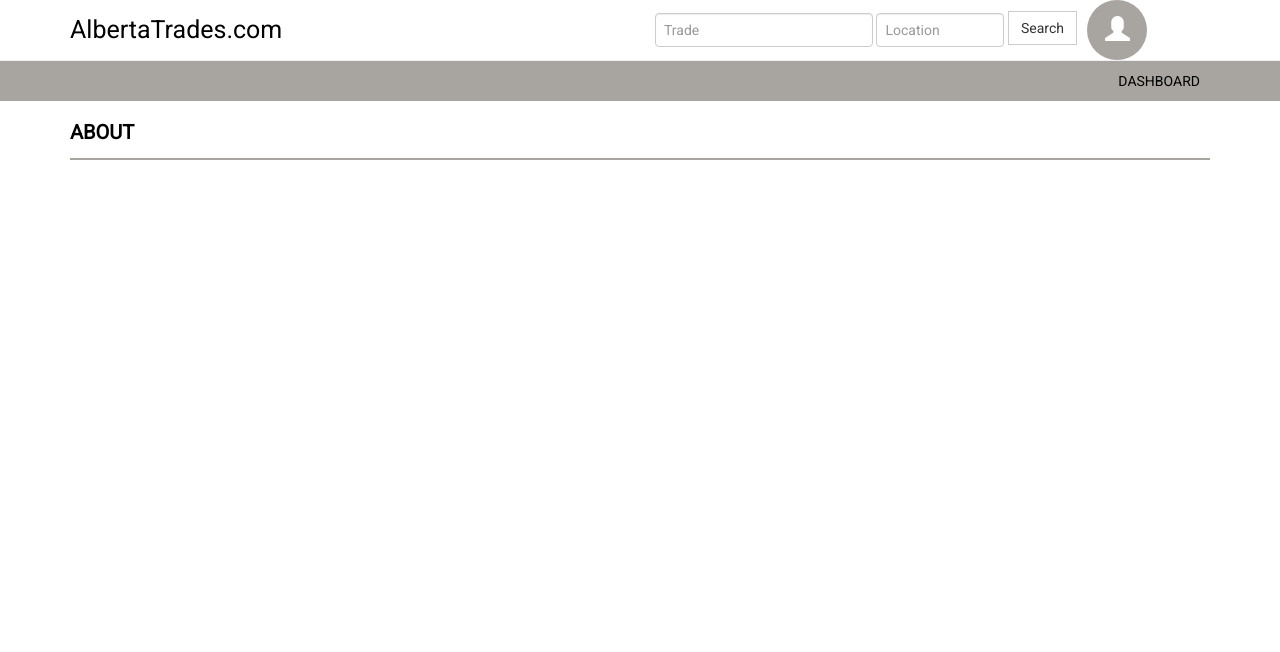
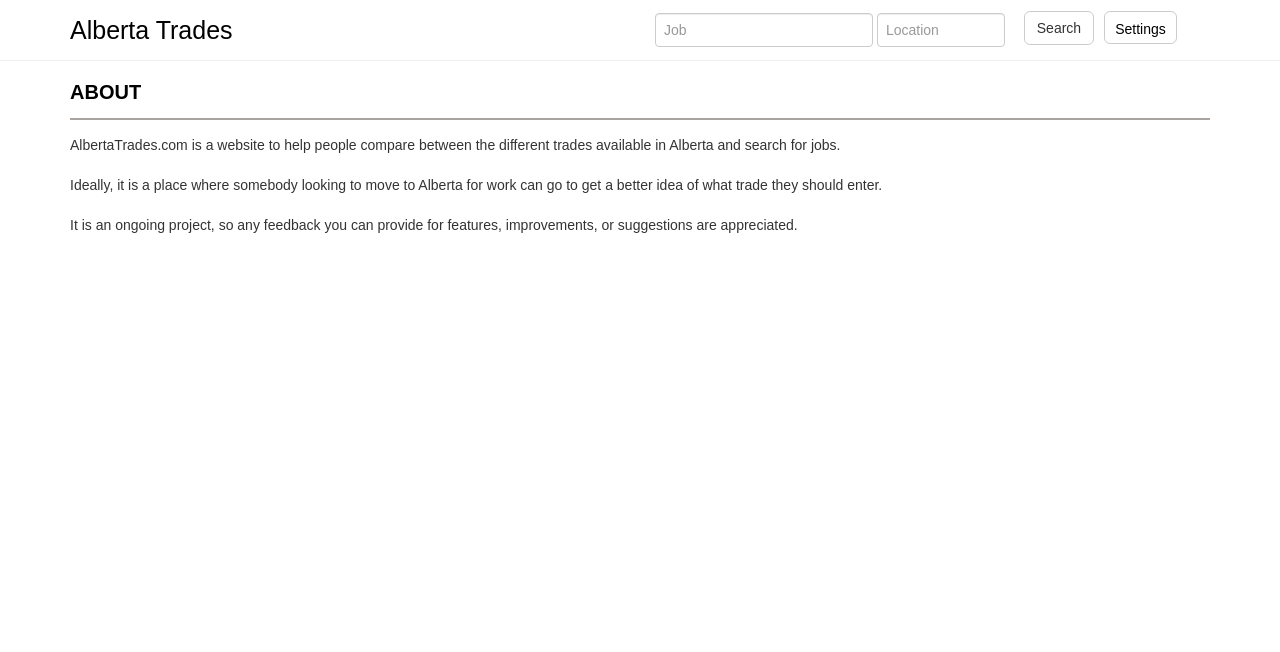
Before and after one commit to asatia07/albertatrades, a Django app: page /about/ in a window 1280 px wide. Shown: the top 652 px of the page. Run offline with Django 3.2, Linux system fonts and the light colour scheme; the visitor is signed in with stand-in values (Sample User, id 1); parts of the project's set-up code (start-up, migrations or seed data) failed here and were passed over; some libraries are stand-ins or nearby versions.

Commit message:
requested changes

```diff
--- a/CAIndeed/urls.py
+++ b/CAIndeed/urls.py
@@ -21,7 +21,7 @@ from django.conf.urls.static import static
 
 urlpatterns = [
     url(r'^accounts/', include('allauth.urls')),
-    url(r'^accounts/profile/$', TemplateView.as_view(template_name='profile.html')),
+    url(r'^accounts/profile/$', TemplateView.as_view(template_name='profile.html'), name="profile"),
     url(r'^admin/', include(admin.site.urls)),
     url(r'^about/$', TemplateView.as_view(template_name='about.html'), name="about"),
     url(r'^resources/$', TemplateView.as_view(template_name='resources.html'), name="resources"),
--- a/indeed/static/indeed/css/style.css
+++ b/indeed/static/indeed/css/style.css
@@ -5,10 +5,12 @@
 @import url(http://fonts.googleapis.com/css?family=Roboto); /* FREE GOOGLE FONT */
 
 body {
-    font-family: 'Roboto', sans-serif;
+    font-family: 'proxima-nova', sans-serif !important;
     line-height: 30px;
 }
-
+h1, h2, h3, h4, h5, h6, .h1, .h2, .h3, .h4, .h5, .h6 {
+    font-family: 'proxima-nova', sans-serif;
+}
 .set-radius-zero {
     border-radius: 0px;
     -moz-border-radius: 0px;
@@ -84,16 +86,14 @@ header {
 
 /* USER SETTINGS DIV */
 .user-settings-wrapper .nav > li > a {
+    border-radius: 50%;
+    color: #000;
+    display: block;
+    height: 33px;
+    margin-top: 11px;
+    padding: 7px 10px 0;
     position: relative;
-    display: block;
-    padding: 15px 18px;
-    border-radius: 50%;
-    -webkit-border-radius: 50%;
-    -moz-border-radius: 50%;
-    height: 60px;
-    width: 60px;
-    background-color: #A8A4A0;
-    color: #fff;
+    width: auto;
 }
 
 .user-settings-wrapper {
@@ -107,13 +107,13 @@ header {
     }
 
     .user-settings-wrapper .dropdown-settings {
-        width: 200px;
+        width: 205px;
         padding: 10px;
     }
 
     .user-settings-wrapper .nav > li > a:hover,.user-settings-wrapper .nav > li > a:focus {
         text-decoration: none;
-        background-color: #625E5A!important;
+        background-color: #E6E6E6!important;
     }
 
     .user-settings-wrapper img {
@@ -124,16 +124,16 @@ header {
 
     .user-settings-wrapper .dropdown-menu {
         margin: 0px;
+        /*border-radius: 0px!important;
+        -moz-border-radius: 0px!important;
+        -webkit-border-radius: 0px!important;*/
+    }
+
+    /*.user-settings-wrapper .btn {
         border-radius: 0px!important;
         -moz-border-radius: 0px!important;
         -webkit-border-radius: 0px!important;
-    }
-
-    .user-settings-wrapper .btn {
-        border-radius: 0px!important;
-        -moz-border-radius: 0px!important;
-        -webkit-border-radius: 0px!important;
-    }
+    }*/
 
     .user-settings-wrapper .media-heading {
         padding-top: 10px;
@@ -319,3 +319,8 @@ table.dataTable tbody th, table.dataTable tbody td{
     padding: 2px 10px !important;
 }
 .footer{clear: both; margin: 0px auto; text-align: center;}
+.login{line-height: 54px; font-weight:bold;}
+.search-form{float: left; line-height: 54px;}
+.search-btn{margin-left: 15px;}
+.logo{line-height: 60px; color: rgb(0, 0, 0); font-size: 25px;}
+.btn-round-border{border-radius: 6px !important; -moz-border-radius: 6px!important; -webkit-border-radius: 6px!important;}
--- a/indeed/templates/indeed/home.html
+++ b/indeed/templates/indeed/home.html
@@ -11,13 +11,13 @@
         <table class="table table-striped table-bordered table-hover display" id="trades" cellspacing="0" width="100%">
             <thead>
               <tr>
-                <th>Trade title</th>
+                <th>Trade</th>
                 <th>No of jobs</th>
               </tr>
             </thead>
             <tfoot>
               <tr>
-                <th>Trade title</th>
+                <th>Trade</th>
                 <th>No of jobs</th>
               </tr>
             </tfoot>
--- a/indeed/templates/indeed/search.html
+++ b/indeed/templates/indeed/search.html
@@ -14,7 +14,7 @@
               <tr>
                 <th>Title</th>
                 <th>Location</th>
-                <th>Company</th1>
+                <th>Company</th>
                 <th>Age</th>
               </tr>
             </thead>
@@ -22,7 +22,7 @@
               <tr>
                 <th>Title</th>
                 <th>Location</th>
-                <th>Company</th1>
+                <th>Company</th>
                 <th>Age</th>
               </tr>
             </tfoot>
--- a/templates/about.html
+++ b/templates/about.html
@@ -14,6 +14,9 @@
 
     <div class="row">
       <div class="col-xs-12 col-sm-12 col-md-12">
+        <p>AlbertaTrades.com is a website to help people compare between the different trades available in Alberta and search for jobs.</p>
+		<p>Ideally, it is a place where somebody looking to move to Alberta for work can go to get a better idea of what trade they should enter.</p>
+        <p>It is an ongoing project, so any feedback you can provide for features, improvements, or suggestions are appreciated.</p>
       </div>
     </div>
   </div>
--- a/templates/account/email.html
+++ b/templates/account/email.html
@@ -50,7 +50,7 @@
         <form method="post" action="{% url 'account_email' %}" class="add_email">
           {% csrf_token %}
           {{ form.as_p}}
-          <button name="action_add" type="submit">{% trans "Add E-mail" %}</button>
+          <button name="btn-round-border btn btn-info action_add" type="submit">{% trans "Add E-mail" %}</button>
         </form>
       </div>
     </div>
--- a/templates/account/email_confirm.html
+++ b/templates/account/email_confirm.html
@@ -19,7 +19,7 @@
           <p>{% blocktrans with confirmation.email_address.email as email %}Please confirm that <a href="mailto:{{ email }}">{{ email }}</a> is an e-mail address for user {{ user_display }}.{% endblocktrans %}</p>
           <form method="post" action="{% url 'account_confirm_email' confirmation.key %}">
             {% csrf_token %}
-            <button type="submit">{% trans 'Confirm' %}</button>
+            <button class="btn-round-border btn btn-info" type="submit">{% trans 'Confirm' %}</button>
           </form>
         {% else %}
           {% url 'account_email' as email_url %}
--- a/templates/account/login.html
+++ b/templates/account/login.html
@@ -17,7 +17,7 @@
       <div class="col-md-6">
         {% get_providers as socialaccount_providers %}
         {% for provider in socialaccount_providers %}
-          <a title="{{provider.name}}" class="btn btn-social btn-{{provider.name|lower}} {{provider.id}}" href="{% provider_login_url provider.id process=process scope=scope auth_params=auth_params %}"><i class="fa fa-{{provider.name|lower}}"></i>&nbsp;{{provider.name|capfirst}} Account</a>
+          <a title="{{provider.name}}" class="btn-round-border btn btn-social btn-{{provider.name|lower}} {{provider.id}}" href="{% provider_login_url provider.id process=process scope=scope auth_params=auth_params %}"><i class="fa fa-{{provider.name|lower}}"></i>&nbsp;{{provider.name|capfirst}} Account</a>
         {% endfor %}
         <hr />
         <h4> Or Login with <strong>AlbertaTrades Account  :</strong></h4>
@@ -43,8 +43,8 @@
           {% if redirect_field_value %}
             <input type="hidden" name="{{ redirect_field_name }}" value="{{ redirect_field_value }}" />
           {% endif %}
-          <a class="btn btn-info" href="{% url 'account_reset_password' %}"><span class="glyphicon glyphicon-lock"></span>{% trans "Forgot Password?" %}</a>
-          <button class="btn btn-info" type="submit"><span class="glyphicon glyphicon-user"></span> &nbsp;{% trans "Sign In" %}</button>
+          <a class="btn-round-border btn btn-info" href="{% url 'account_reset_password' %}"><span class="glyphicon glyphicon-lock"></span>{% trans "Forgot Password?" %}</a>
+          <button class="btn-round-border btn btn-info" type="submit"><span class="glyphicon glyphicon-user"></span> &nbsp;{% trans "Sign In" %}</button>
         </form>
       </div>
       <div class="col-md-6">
--- a/templates/account/logout.html
+++ b/templates/account/logout.html
@@ -20,7 +20,7 @@
           {% if redirect_field_value %}
             <input type="hidden" name="{{ redirect_field_name }}" value="{{ redirect_field_value }}"/>
           {% endif %}
-          <button type="submit">{% trans 'Sign Out' %}</button>
+          <button type="submit" class="btn-round-border btn btn-info">{% trans 'Sign Out' %}</button>
         </form>
       </div>
     </div>
--- a/templates/account/password_change.html
+++ b/templates/account/password_change.html
@@ -28,7 +28,7 @@
             <div class="alert alert-danger">{{form.errors.password2.as_text}}</div>
           {% endif %}
           <hr />
-          <button class="btn btn-info" type="submit"><span class="glyphicon glyphicon-lock"></span> &nbsp;{% trans "Change Password" %}</button>
+          <button class="btn-round-border btn btn-info" type="submit"><span class="glyphicon glyphicon-lock"></span> &nbsp;{% trans "Change Password" %}</button>
         </form>
       </div>
     </div>
--- a/templates/account/password_reset.html
+++ b/templates/account/password_reset.html
@@ -27,7 +27,7 @@
             <div class="alert alert-danger">{{form.errors.email.as_text}}</div>
           {% endif %}
           <hr />
-          <button class="btn btn-info" type="submit"><span class="glyphicon glyphicon-lock"></span> &nbsp;{% trans "Reset My Password" %}</button>
+          <button class="btn-round-border btn btn-info" type="submit"><span class="glyphicon glyphicon-lock"></span> &nbsp;{% trans "Reset My Password" %}</button>
         </form>
         <p>{% blocktrans %}Please contact us if you have any trouble resetting your password.{% endblocktrans %}</p>
       </div>
--- a/templates/account/password_reset_from_key.html
+++ b/templates/account/password_reset_from_key.html
@@ -31,7 +31,7 @@
                 <div class="alert alert-danger">{{form.errors.password2.as_text}}</div>
               {% endif %}
               <hr />
-              <button class="btn btn-info" type="submit"><span class="glyphicon glyphicon-lock"></span> &nbsp;{% trans "Change Password" %}</button>
+              <button class="btn btn-info btn-round-border" type="submit"><span class="glyphicon glyphicon-lock"></span> &nbsp;{% trans "Change Password" %}</button>
             </form>
           {% else %}
             <p>{% trans 'Your password is now changed.' %}</p>
--- a/templates/account/password_set.html
+++ b/templates/account/password_set.html
@@ -10,6 +10,6 @@
   <form method="POST" action="{% url 'account_set_password' %}" class="password_set">
     {% csrf_token %}
     {{ form.as_p }}
-    <input type="submit" name="action" value="{% trans 'Set Password' %}"/>
+    <input type="submit" name="action" value="{% trans 'Set Password' %}" class="btn-round-border btn btn-info"/>
   </form>
 {% endblock %}
--- a/templates/account/signup.html
+++ b/templates/account/signup.html
@@ -46,7 +46,7 @@
           {% if redirect_field_value %}
             <input type="hidden" name="{{ redirect_field_name }}" value="{{ redirect_field_value }}" />
           {% endif %}
-          <button class="btn btn-info" type="submit"><span class="glyphicon glyphicon-user"></span> &nbsp;{% trans "Sign Up" %} &raquo;</button>
+          <button class="btn-round-border btn btn-info" type="submit"><span class="glyphicon glyphicon-user"></span> &nbsp;{% trans "Sign Up" %} &raquo;</button>
         </form>
       </div>
       <div class="col-md-6">
--- a/templates/base.html
+++ b/templates/base.html
@@ -32,61 +32,41 @@
       <header>
         <div class="container">
           <div class="row">
-            <div class="col-md-2">
-              <a href="{% url 'home' %}" style="line-height: 60px; color: rgb(0, 0, 0); font-size: 25px;">AlbertaTrades.com</a>
+            <div class="col-md-3">
+              <a href="{% url 'home' %}" class="logo">Alberta Trades</a>
             </div>
-            <div class="col-md-4">
+            <div class="col-md-3">
             </div>
             <div class="col-md-6">
-              <form action="{%url 'search'%}" class="form-inline" role="form" style="float: left; line-height: 54px;">
+              <form action="{%url 'search'%}" class="search-form form-inline" role="form">
                 <div class="form-group">
-                    <input type="text" class="form-control" id="query" name="query" placeholder="Trade" value="{% if query %}{{query}}{%endif%}">
+                    <input type="text" class="form-control" id="query" name="query" placeholder="Job" value="{% if query %}{{query}}{%endif%}">
                 </div>
                 <div class="form-group">
                     <input type="text" class="form-control" id="location" name="location" placeholder="Location" value="{% if location %}{{location}}{%endif%}">
                 </div>
-                <button type="submit" class="btn btn-default"> Search </button>
+                <button type="submit" class="btn-round-border btn btn-default search-btn"> Search </button>
               </form>
               {% if user.is_authenticated %}
                 <div class="user-settings-wrapper">
                   <ul class="nav">
                     <li class="dropdown">
-                      <a class="dropdown-toggle" data-toggle="dropdown" href="#" aria-expanded="false">
-                        <span class="glyphicon glyphicon-user" style="font-size: 25px;"></span>
-                      </a>
+                      <a class="btn-round-border dropdown-toggle btn btn-default" data-toggle="dropdown" href="#" aria-expanded="false"> Settings </a>
                       <div class="dropdown-menu dropdown-settings">
                         <div style="color: rgb(51, 51, 51);">Welcome, {{user.first_name}}</div>
                         <hr style="border-color: rgb(51, 51, 51);">
-                        <a href="/accounts/profile/" class="btn btn-info btn-sm">Account Profile</a>&nbsp;<a href="{% url 'account_logout' %}" class="btn btn-danger btn-sm">Logout</a>
+                        <a href="{% url 'profile' %}" class="btn-round-border btn btn-info btn-sm">Account Profile</a>&nbsp;<a href="{% url 'account_logout' %}" class="btn-round-border btn btn-danger btn-sm">Logout</a>
                       </div>
                     </li>
                   </ul>
                 </div>
               {% else %}
-                <!-- a href="{% url 'account_signup' %}">
-                  <i class="fa fa-user-plus login-icon" ></i>
-                </a -->
+				<div class="col-md-2 login"><a href="{% url 'account_login' %}" class="btn-round-border btn btn-default">Login</a></div>
               {% endif %}
             </div>
           </div>
         </div>
       </header>
-      <section class="menu-section">
-        <div class="container">
-          <div class="row">
-            <div class="col-md-12">
-              <div class="navbar-collapse collapse ">
-                <ul id="menu-top" class="nav navbar-nav navbar-right">
-                  <li><a class="menu-top-active" href="/">Dashboard</a></li>
-                  {% if not user.is_authenticated %}
-                    <li><a href="{% url 'account_login' %}">Login</a></li>
-                  {% endif %}
-                </ul>
-              </div>
-            </div>
-          </div>
-        </div>
-      </section>
       <!-- MENU SECTION END-->
       <div class="content-wrapper">
         {% block body %}
--- a/templates/openid/login.html
+++ b/templates/openid/login.html
@@ -12,7 +12,7 @@
 <form id="openid_login_form" class="openid_login" method="post" action="{% url 'openid_login' %}">
 {% csrf_token %}
 {{form.as_p}}
-<button type="submit">Sign In</button>
+<button type="submit" class="btn btn-info btn-round-border">Sign In</button>
 </form>
 
 {% endblock %}
--- a/templates/profile.html
+++ b/templates/profile.html
@@ -34,7 +34,7 @@
                             <!-- Split button -->
                             <div class="btn-group">
                                 <a href="/accounts/social/connections/">
-                                    <button type="button" class="btn btn-primary">
+                                    <button type="button" class="btn-round-border btn btn-primary">
                                         Social Account Connections »
                                     </button>
                                 </a>
--- a/templates/socialaccount/connections.html
+++ b/templates/socialaccount/connections.html
@@ -33,7 +33,7 @@
                 {% endwith %}
               {% endfor %}
               <div>
-                <button class="btn btn-info" type="submit"><span class="glyphicon glyphicon-remove"></span> &nbsp;{% trans "Remove" %} &raquo;</button>
+                <button class="btn-round-border btn btn-info" type="submit"><span class="glyphicon glyphicon-remove"></span> &nbsp;{% trans "Remove" %} &raquo;</button>
               </div>
             </fieldset>
           </form>
--- a/templates/socialaccount/signup.html
+++ b/templates/socialaccount/signup.html
@@ -33,7 +33,7 @@
           {% if redirect_field_value %}
             <input type="hidden" name="{{ redirect_field_name }}" value="{{ redirect_field_value }}" />
           {% endif %}
-          <button class="btn btn-info" type="submit"><span class="glyphicon glyphicon-user"></span> &nbsp;{% trans "Sign Up" %} &raquo;</button>
+          <button class="btn-round-border btn btn-info" type="submit"><span class="glyphicon glyphicon-user"></span> &nbsp;{% trans "Sign Up" %} &raquo;</button>
         </form>
       </div>
       <div class="col-md-6">
```
Also changed, not shown: statics/indeed/css/style.css (+8 -10 lines).
